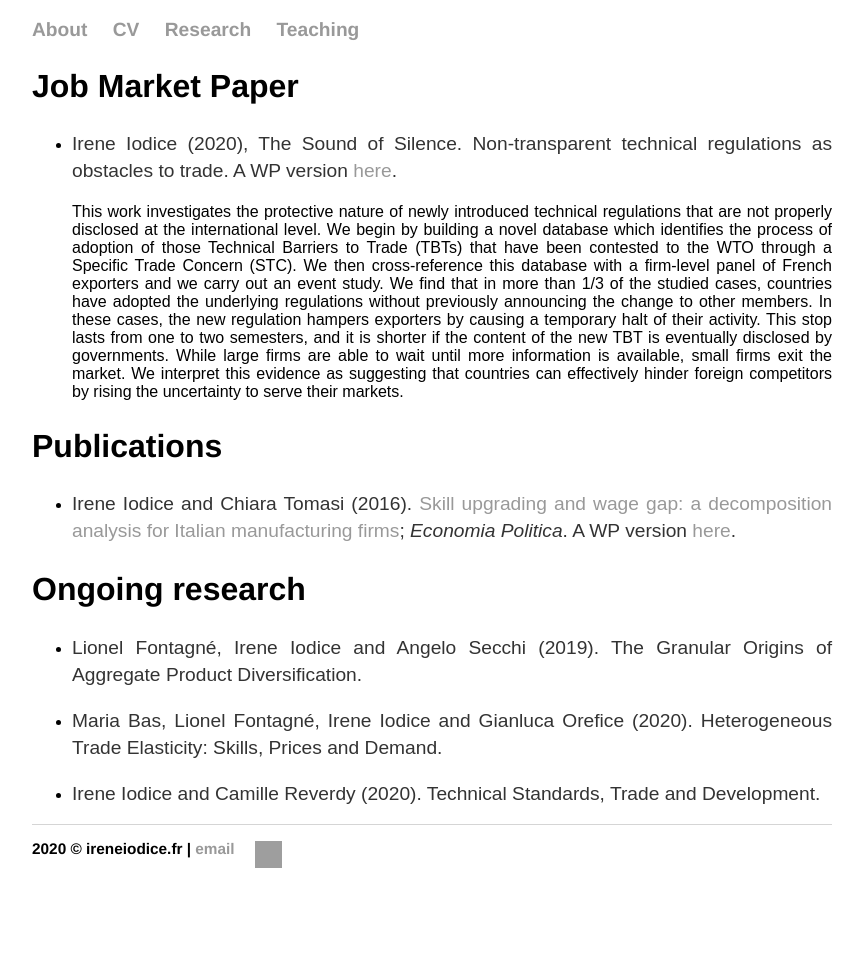
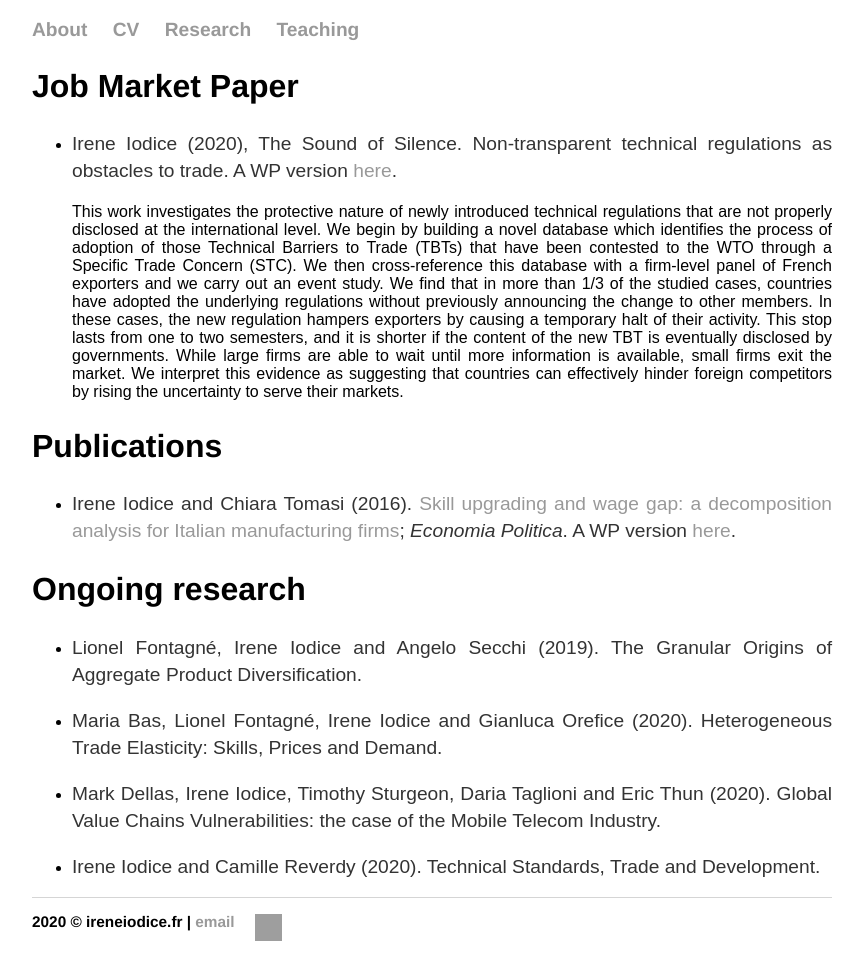
Before and after one commit to ioire/ioire.github.io, a Jekyll site: the page built from research/index.html, in a window 1280 px wide. Shown: the whole page, without its empty margins (208-1071 px from the left). Built offline with Jekyll 4.4.1, drawn with Linux system fonts in a browser that asks for light colours; before the commit the page ends 900 px from its top, so only the background shows below that; grey boxes are pictures that could not be loaded.

Commit message:
Update index.html

```diff
--- a/research/index.html
+++ b/research/index.html
@@ -24,6 +24,7 @@ title: Irene Iodice
 	<ul>
 	 <li> <p> Lionel Fontagné, Irene Iodice and Angelo Secchi (2019). The Granular Origins of Aggregate Product Diversification. </p> </li>
 	<li> <p> Maria Bas, Lionel Fontagné, Irene Iodice and Gianluca Orefice (2020). Heterogeneous Trade Elasticity: Skills, Prices and Demand. </p> </li>
+		<li> <p> Mark Dellas, Irene Iodice, Timothy Sturgeon, Daria Taglioni and Eric Thun (2020). Global Value Chains Vulnerabilities: the case of the Mobile Telecom Industry. </p> </li>
 	<li> <p> Irene Iodice and Camille Reverdy (2020). Technical Standards, Trade and Development. </p> </li>
 	</ul>
 </div><!-- /.blurb -->
```
